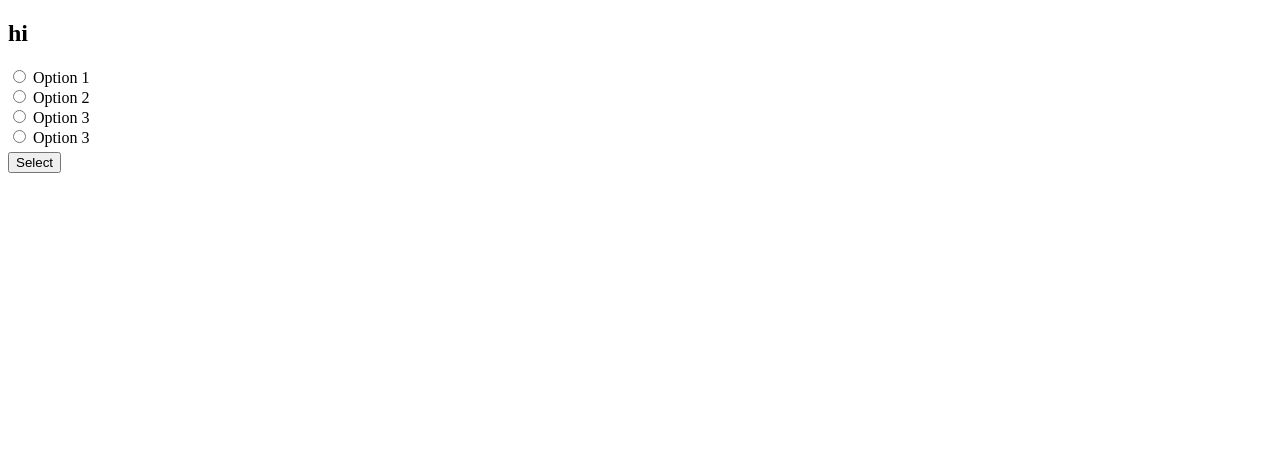
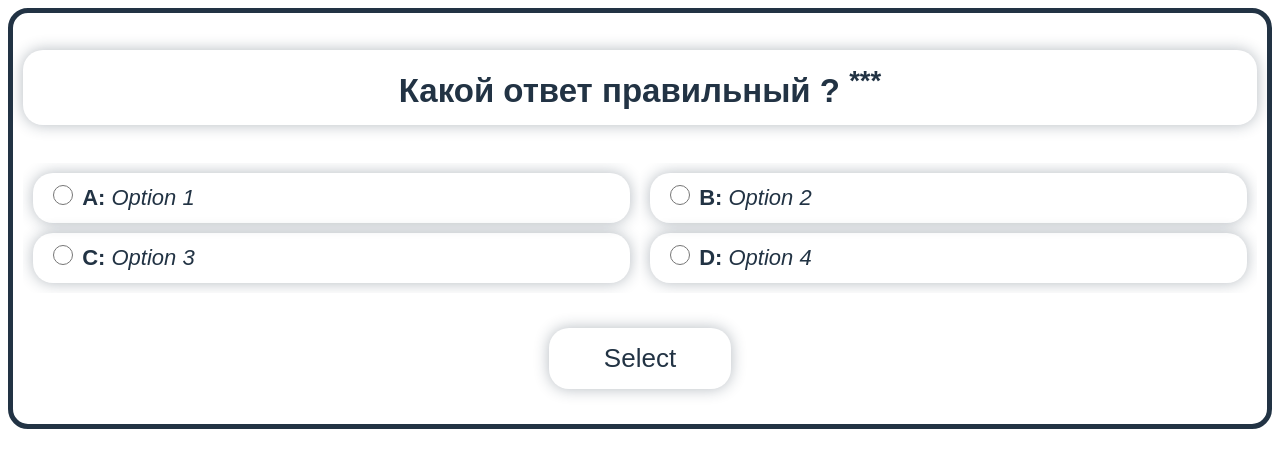
Before and after one commit to klotyks/driving-licence, a plain HTML site: page index.html in a window 1280 px wide. Drawn offline with Linux system fonts and the light colour scheme.

Commit message:
Redesigned: html

```diff
--- /dev/null
+++ b/css/style.css
@@ -0,0 +1,90 @@
+* {
+  box-sizing: border-box;
+}
+
+html,
+button,
+input,
+textarea,
+select,
+option {
+  font-family: sans-serif;
+  font-size: 22px;
+  color: #234;
+  user-select: none;
+}
+
+div {
+  /* border: 1px solid #234; */
+  padding: 5px;
+}
+
+.main {
+  border: 5px solid #234;
+  border-radius: 20px;
+}
+
+.question {
+  border: 1px solid #234;
+  border-radius: 20px;
+  padding: 15px 0;
+  border: 0px solid #234;
+  box-shadow: 0 0 15px 0 #2345;
+}
+
+.row {
+  font-size: 0;
+  white-space: nowrap;
+  overflow: nowrap;
+}
+
+.col {
+  font-size: 22px;
+  display: inline-block;
+  overflow: hidden;
+  white-space: normal;
+  height: 100%;
+  vertical-align: top;
+}
+
+.answers .col {
+  width: 50%;
+}
+
+.send-result,
+.question {
+  text-align: center;
+}
+
+.answers span {
+  font-style: italic;
+}
+
+.send-result button {
+  font-size: 26px;
+  padding: 15px 55px;
+  border-radius: 20px;
+  background: #fff;
+  border: 0px solid #234;
+  box-shadow: 0 0 15px 0 #2345;
+  margin: 25px 0;
+}
+
+label {
+  padding: 0 15px;
+  border: 0px solid #234;
+  box-shadow: 0 0 15px 0 #2345;
+  border-radius: 20px;
+  display: inline-block;
+  line-height: 50px;
+  width: 100%;
+}
+
+input[type='radio'] {
+  height: 20px;
+  width: 20px;
+}
+
+label:has(:checked) {
+  background: aliceblue;
+}
--- a/index.html
+++ b/index.html
@@ -5,27 +5,45 @@
     <meta name="viewport" content="width=device-width, initial-scale=1.0" />
     <title>Document</title>
   </head>
-  <style>
-    .send-result {
-      padding-top: 5px;
-    }
-  </style>
+  <link rel="stylesheet" href="./css/style.css" />
   <body>
     <div class="main">
       <div class="questions">
-        <h2 class="question"></h2>
+        <h2 class="question">Какой ответ правильный ? <sup>***</sup></h2>
       </div>
-      <div class="answers">
-        <label><input type="radio" name="radio" /> Option 1</label><br />
-        <label><input type="radio" name="radio" /> Option 2</label><br />
-        <label><input type="radio" name="radio" /> Option 3</label><br />
-        <label><input type="radio" name="radio" /> Option 3</label>
+      <div class="answers row">
+        <div class="col">
+          <div>
+            <label>
+              <input type="radio" name="answer" value="A" />
+              <b>A:</b> <span id="answerA">Option 1</span>
+            </label>
+          </div>
+          <div>
+            <label>
+              <input type="radio" name="answer" value="C" />
+              <b>C:</b> <span id="answerA">Option 3</span>
+            </label>
+          </div>
+        </div>
+        <div class="col">
+          <div>
+            <label>
+              <input type="radio" name="answer" value="B" />
+              <b>B:</b> <span>Option 2</span>
+            </label>
+          </div>
+          <div>
+            <label>
+              <input type="radio" name="answer" value="D" />
+              <b>D:</b> <span>Option 4</span>
+            </label>
+          </div>
+        </div>
       </div>
       <div class="send-result">
         <button>Select</button>
       </div>
     </div>
-    <script src="./js/view.js"></script>
-    <script src="./js/dataQuestions.js"></script>
   </body>
 </html>
```
